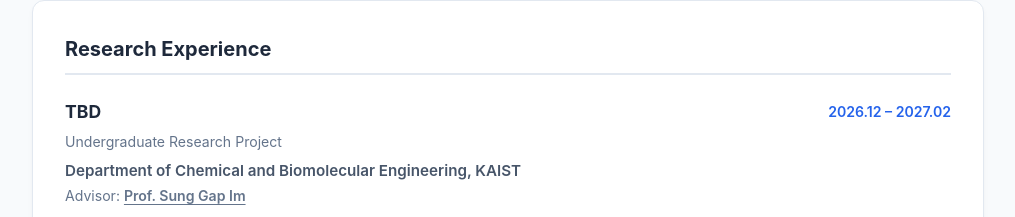
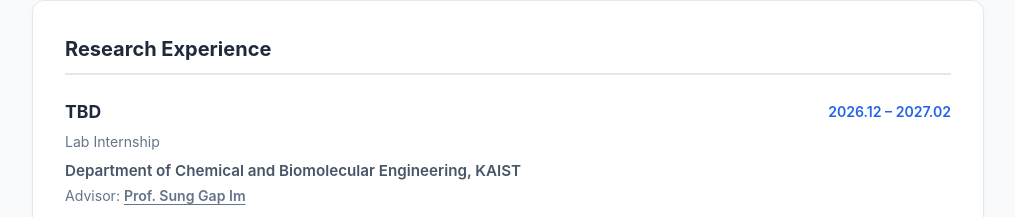
Before and after one commit to ohmazing-SM/ohmazing-SM.github.io, a plain HTML site: page research.html in a window 1280 px wide. Shown: the part 111-328 px from the top of the page, without its empty margins (132-1147 px from the left). Drawn offline with Linux system fonts and the light colour scheme.

Commit message:
research.html

```diff
--- a/research.html
+++ b/research.html
@@ -142,7 +142,7 @@
 <h2 class="project-title">TBD</h2>
 <span class="project-date">2026.12 – 2027.02</span>
 </div>
-<p class="project-role">Undergraduate Research Project</p>
+<p class="project-role">Lab Internship</p>
 <div class="project-lab">Department of Chemical and Biomolecular Engineering, KAIST</div>
 <div class="project-advisor">Advisor: <a class="prof-link" href="https://ftfl.kaist.ac.kr/" target="_blank" rel="noopener noreferrer">Prof. Sung Gap Im</a></div>
 <ul class="project-bullets">
```
